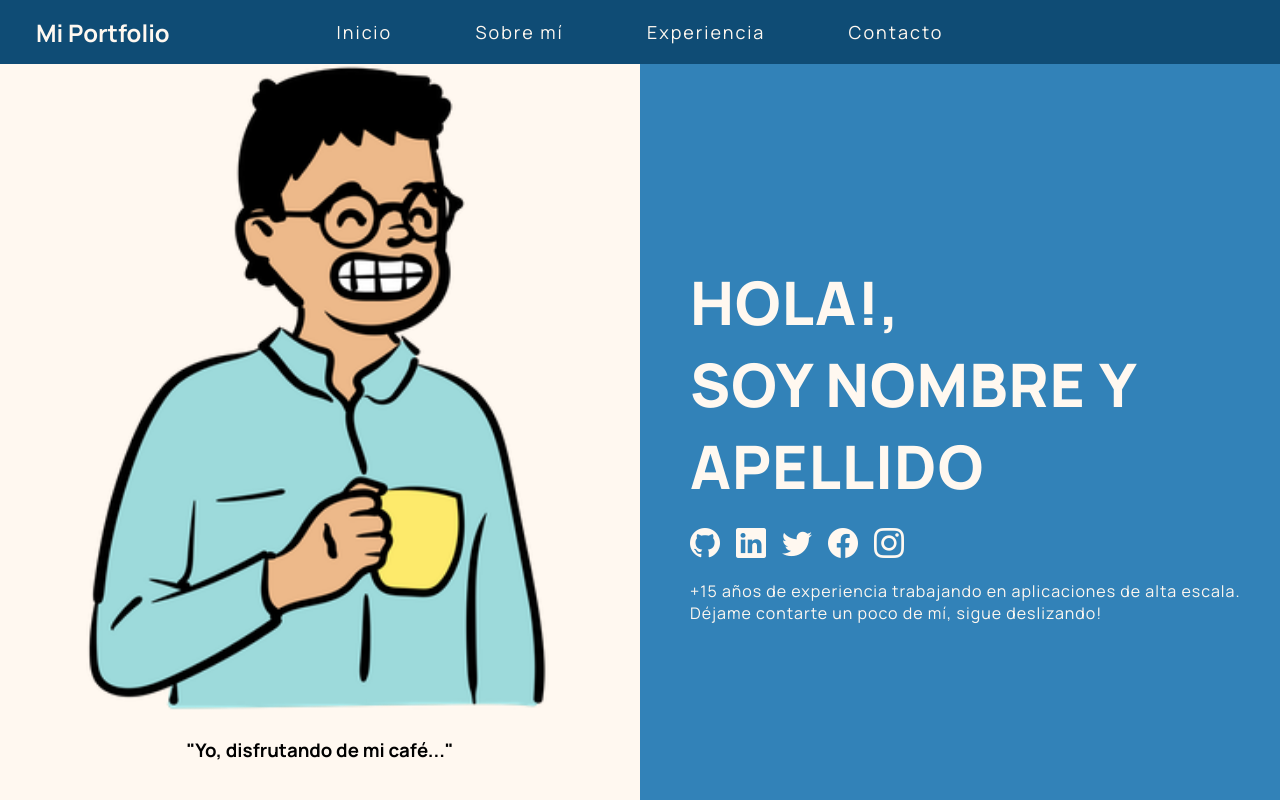
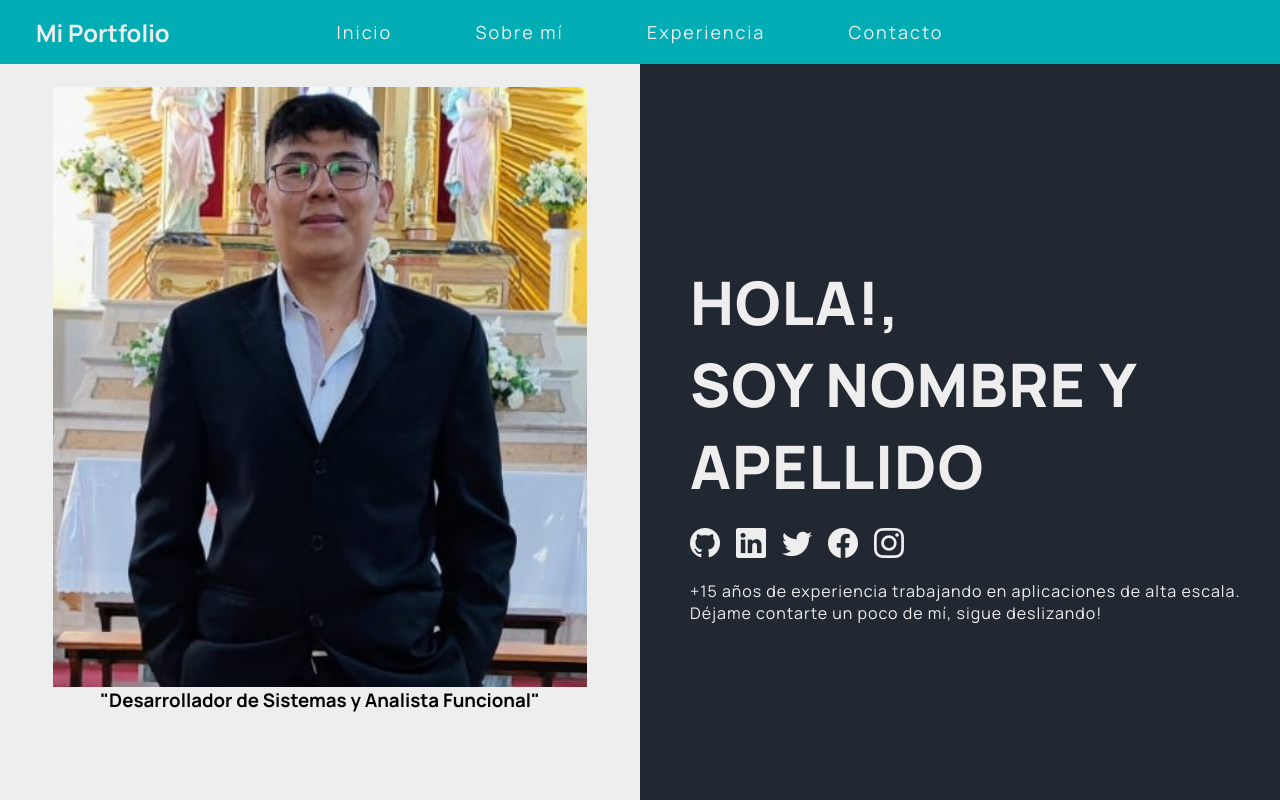
Before and after one commit to devmanueel/porfolio-t-mplate-, a plain HTML site: page index.html in a window 1280 px wide. Shown: the top 800 px of the page. Drawn offline with nearby package versions, Linux system fonts and the light colour scheme.

Commit message:
segundo commint 2024

```diff
--- a/index.html
+++ b/index.html
@@ -32,8 +32,8 @@
   <section id="home" class="content">
     <div class="half-section">
      <div class="avatar-container">
-      <img src="./assets/avatar.png" alt="">
-      <h3>"Yo, disfrutando de mi café..."</h3>
+      <img src="./assets/curriculum2.jpeg" alt="Avatar">
+      <h3>"Desarrollador de Sistemas y Analista Funcional"</h3>
      </div>
     </div>
     <div class="half-section text-section">
--- a/styles.css
+++ b/styles.css
@@ -1,9 +1,9 @@
 @import url('https://fonts.googleapis.com/css2?family=Manrope:wght@200;400;700;800&display=swap');
 
 :root {
-  --primary-color: #3282B8;
-  --primary-color-dark: #0F4C75;
-  --accent-color: #FFF8F0;
+  --primary-color: #222831;
+  --primary-color-dark: #00ADB5;
+  --accent-color: #EEEEEE;
 }
 
 html {
@@ -87,7 +87,7 @@ body {
 }
 
 .avatar-container img {
-  height: 700px;
+  height: 600px;
   width: auto;
 }
 
```
Also changed, not shown: assets/Avatars - Default.png (added), assets/curriculum2.jpeg (added).
